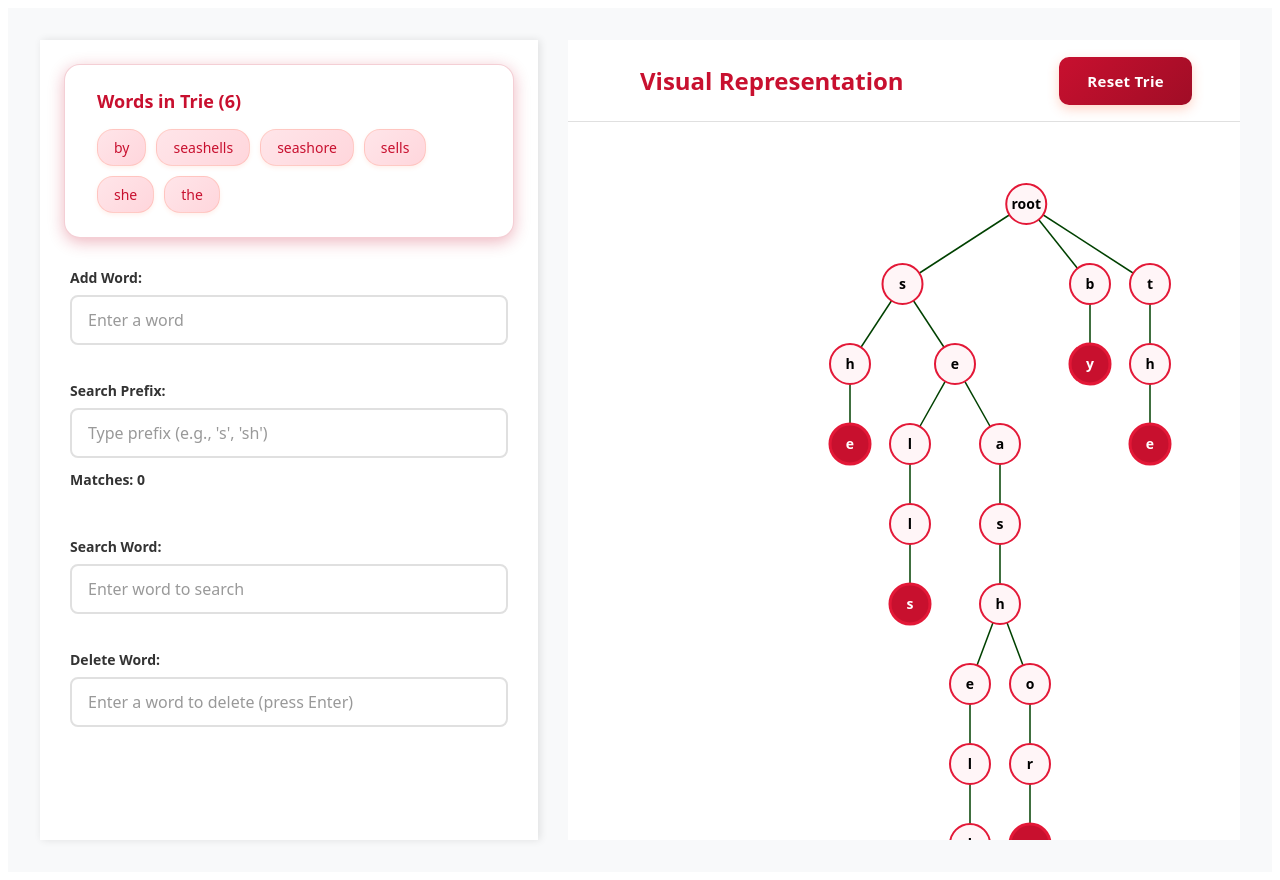
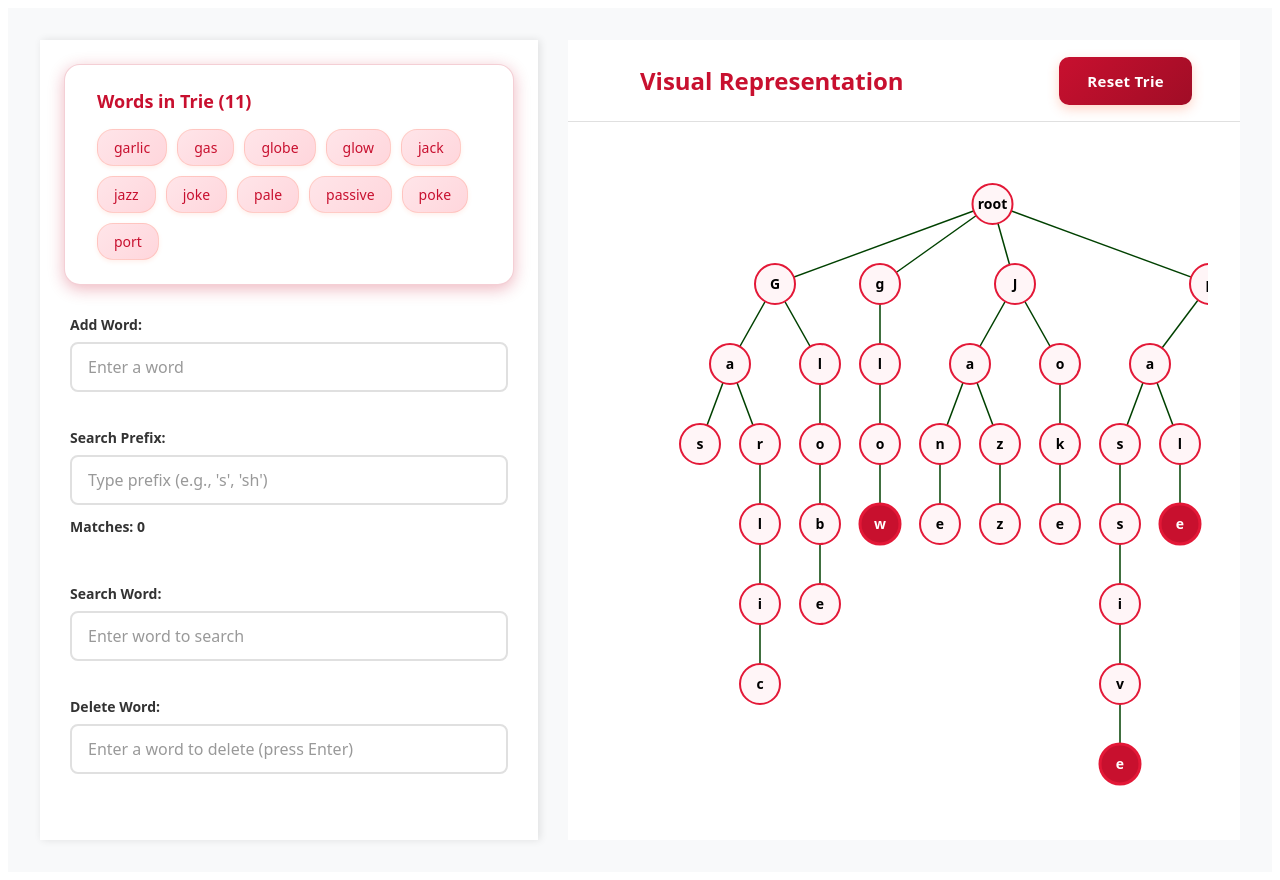
Before and after one commit to rjkweiss/trie-visualizer, a React (Vite) app: page / in a window 1280 px wide. Built offline with nearby package versions, Linux system fonts and the light colour scheme.

Commit message:
new words

```diff
--- a/src/components/Trie.tsx
+++ b/src/components/Trie.tsx
@@ -18,7 +18,10 @@ export const TrieVisualizer = () => {
     const [trie] = useState(() => {
         const newTrie = new Trie();
 
-        const starterWords = ["she", "sells", "seashells", "by", "the", "seashore"]
+        const starterWords = [
+            "Gas", "Garlic", "Globe", "glow", "Jane", "Jazz",
+            "Joke", "passive", "pale", "poke", "port"
+        ]
         starterWords.forEach(word => newTrie.insert(word));
         return newTrie;
     });
@@ -34,7 +37,12 @@ export const TrieVisualizer = () => {
     const [activePath, setActivePath] = useState<string[]>([]);       // green path
     const [_animationType, setAnimationType] = useState<'insert' | 'search' | 'delete' | null>(null);
 
-    const [completeWords, setCompleteWords] = useState<Set<string>>(new Set(["she", "sells", "seashells", "by", "the", "seashore"]));
+    const [completeWords, setCompleteWords] = useState<Set<string>>(new Set(
+        [
+            "gas", "garlic", "globe", "glow", "jack", "jazz", "joke",
+            "passive", "pale", "poke", "port"
+        ]
+    ));
     const [prefixMatches, setPrefixMatches] = useState<string[]>([]);
 
     useEffect(() => {
```
